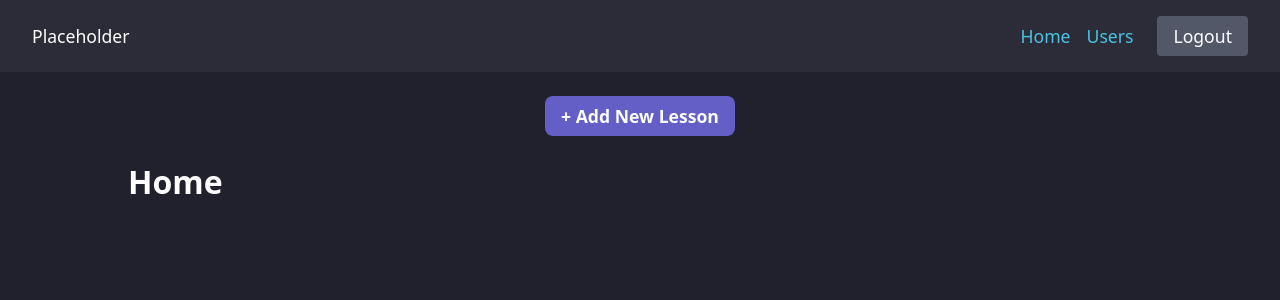
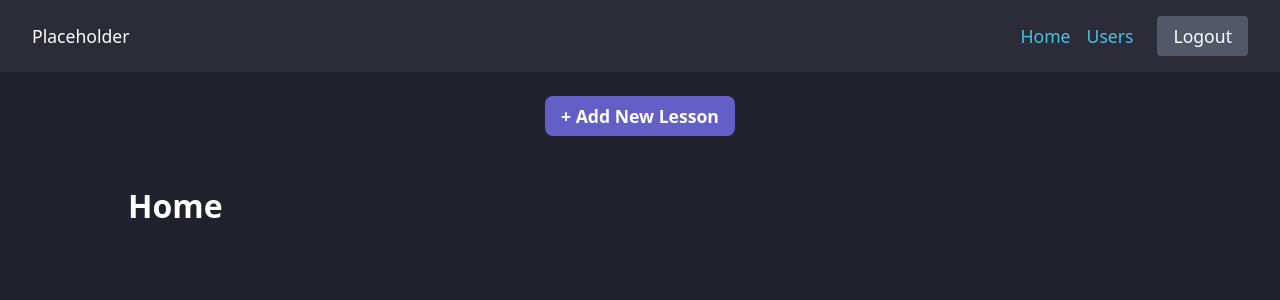
Before and after one commit to srtaps/vue-rtf-editor, a Vue app in the folder frontend/: page /home in a window 1280 px wide. Shown: the top 300 px of the page. Built offline with nearby package versions, Linux system fonts and the light colour scheme; sample sign-in values are in the browser's storage.

Commit message:
Edit style

```diff
--- a/frontend/src/assets/main.css
+++ b/frontend/src/assets/main.css
@@ -138,11 +138,7 @@ input {
 
 .vue-views__container {
   width: 80%;
-  margin: 0 auto;
-}
-
-#new-lesson .wrapper {
-  margin-top: 24px;
+  margin: 24px auto;
 }
 
 .editor-container {
```
